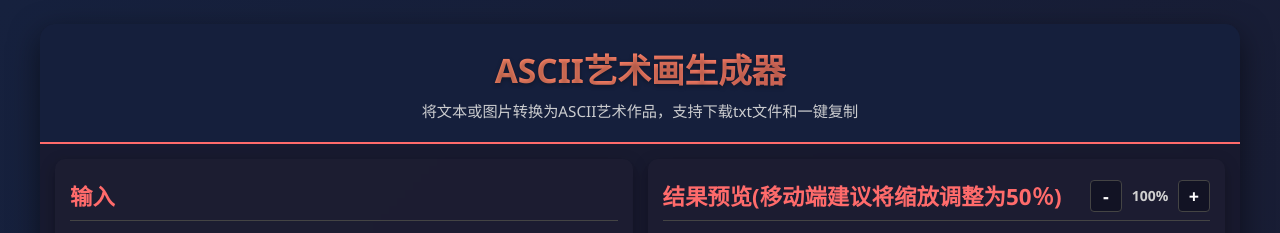
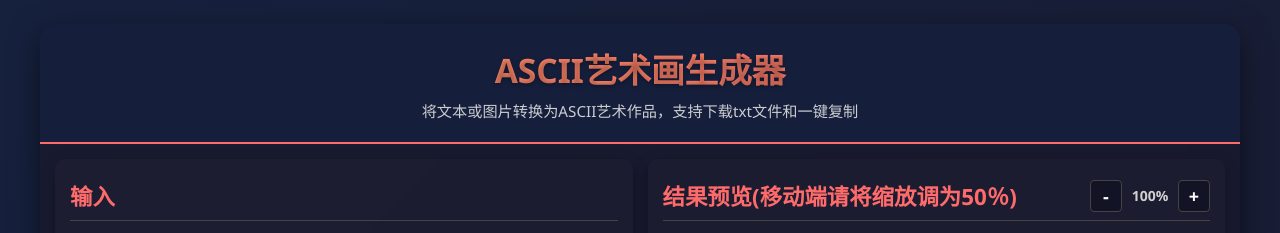
Before and after one commit to 250502520/ASCII, a plain HTML site: page index.html in a window 1280 px wide. Shown: the top 233 px of the page. Drawn offline with Linux system fonts and the light colour scheme.

Commit message:
Update index.html

```diff
--- a/index.html
+++ b/index.html
@@ -529,7 +529,7 @@
 
             <div class="panel">
                 <h2 class="section-title">
-                    <span>结果预览(移动端建议将缩放调整为50％)</span>
+                    <span>结果预览(移动端请将缩放调为50％)</span>
                     <div class="zoom-controls">
                         <div class="zoom-btn" id="zoom-out">-</div>
                         <div class="zoom-value" id="zoom-value">100%</div>
```
